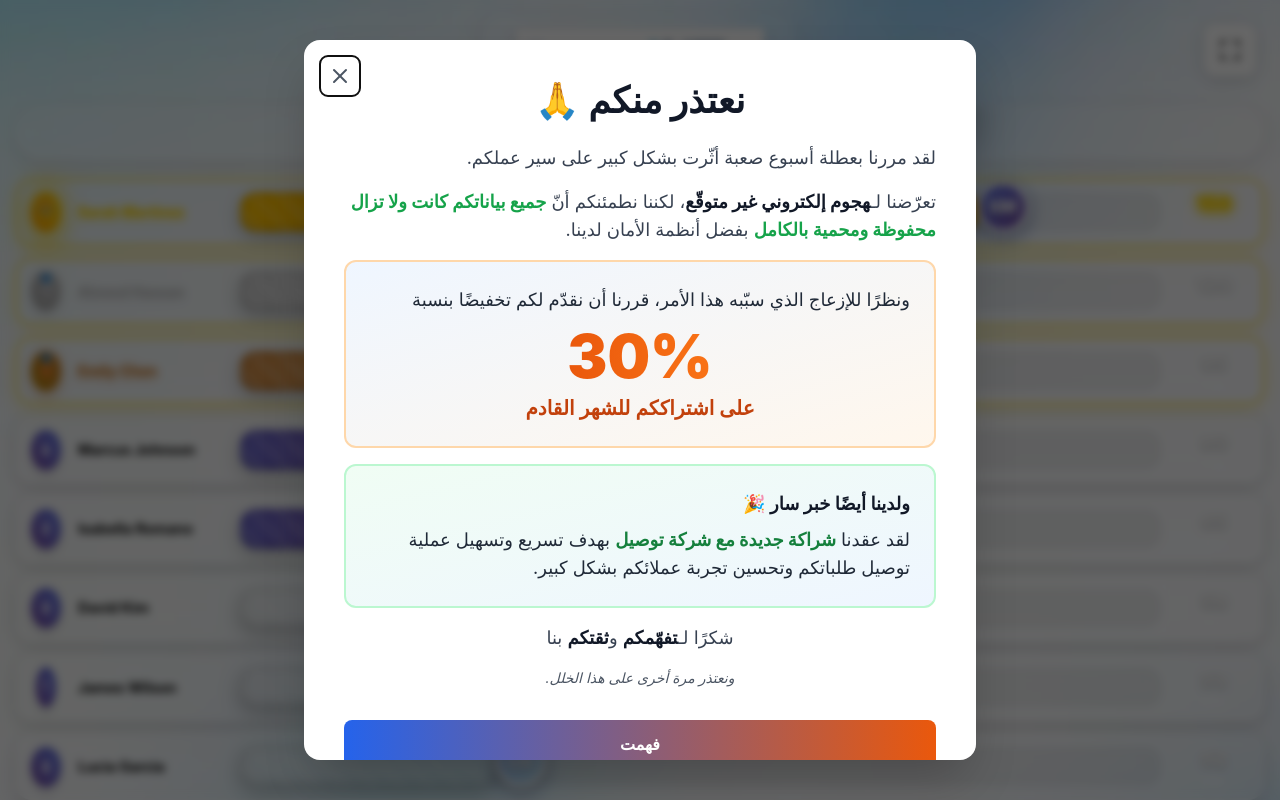
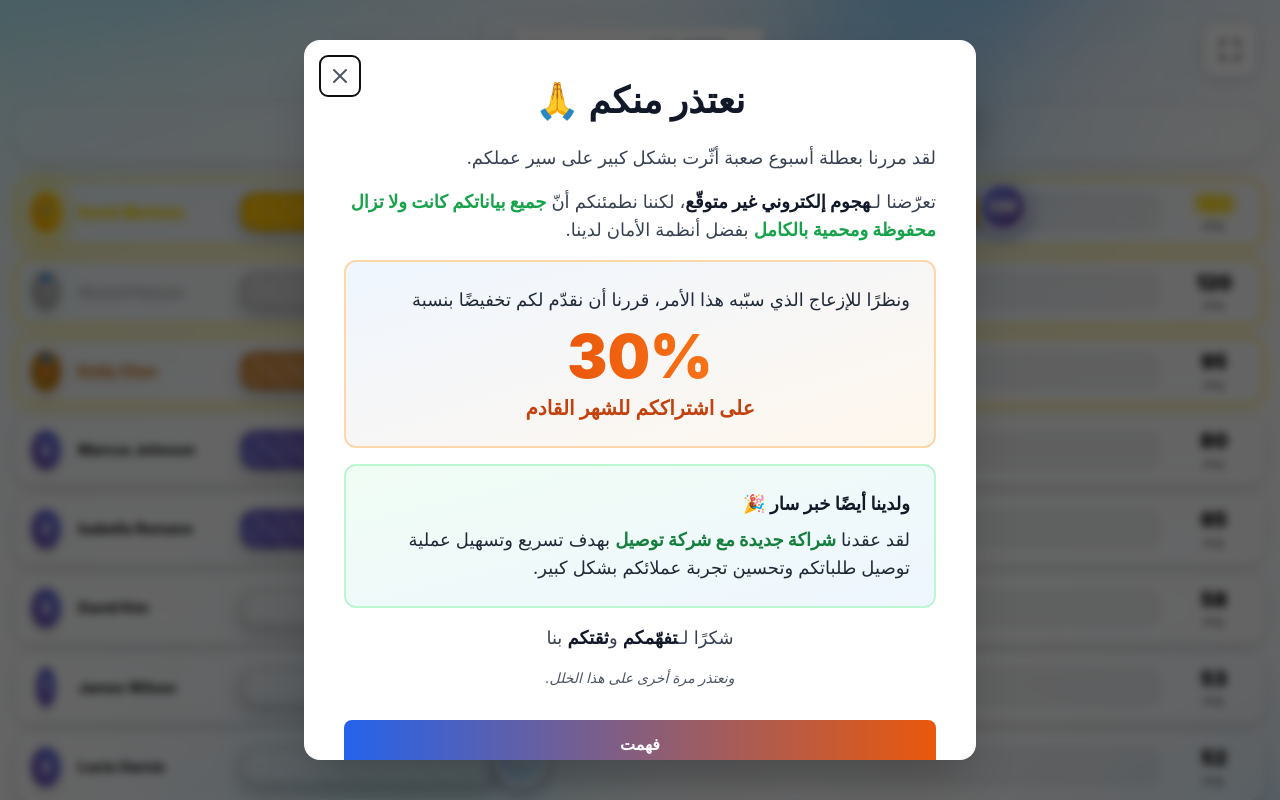
Before and after one commit to fawzyoth/Taktakli, a Vue app: page /racing-bar in a window 1280 px wide. Shown: the top 800 px of the page. Built offline with nearby package versions, Linux system fonts and the light colour scheme.

Commit message:
Updated RacingBarView.vue

```diff
--- a/src/views/RacingBarView.vue
+++ b/src/views/RacingBarView.vue
@@ -769,8 +769,8 @@ onUnmounted(() => {
 .points-value {
   font-size: 1.25rem;
   font-weight: 900;
-  color: #ffffff;
-  text-shadow: 0 2px 4px rgba(0, 0, 0, 0.3);
+  color: #000000;
+  text-shadow: 0 1px 2px rgba(255, 255, 255, 0.5);
   animation: countUp 0.8s ease-out;
 }
 
@@ -788,7 +788,7 @@ onUnmounted(() => {
 .points-label {
   font-size: 0.65rem;
   font-weight: 600;
-  color: rgba(255, 255, 255, 0.7);
+  color: rgba(0, 0, 0, 0.7);
   text-transform: uppercase;
 }
 
```
